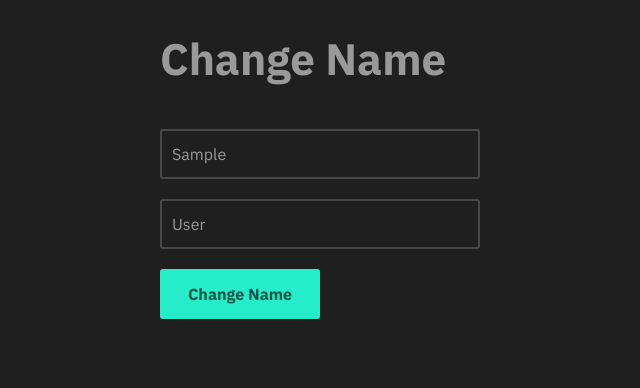
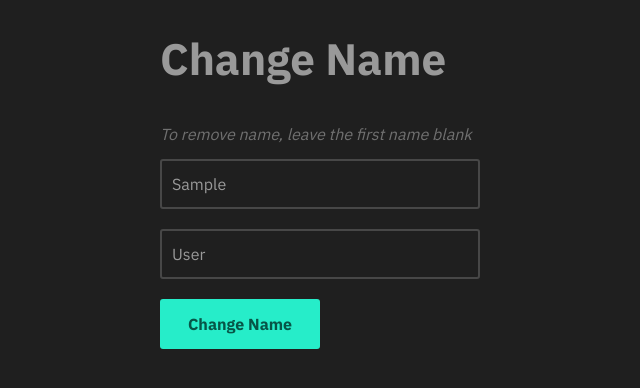
Before and after one commit to mlsgrnt/musr, a Django app: page /account/change-name in a window 1280 px wide. Shown: the part 142-530 px from the top of the page, without its empty margins (0-640 px from the left). Run offline with Django 3.2, Linux system fonts and the light colour scheme; the visitor is signed in with stand-in values (Sample User, id 1); some libraries are stand-ins or nearby versions.

Commit message:
Close #137

```diff
--- a/musr_project/musr/views.py
+++ b/musr_project/musr/views.py
@@ -271,9 +271,16 @@ def change_name(request):
             user.save()
 
             profile = Profile.objects.get(user=user)
-            messages.success(
-                request, "Name changed successfully! You are now " + str(profile) + "!"
-            )
+            if fname == "":
+                messages.success(
+                    request,
+                    "Name removed successfully! You are now " + str(profile) + "!",
+                )
+            else:
+                messages.success(
+                    request,
+                    "Name changed successfully! You are now " + str(profile) + "!",
+                )
 
     return render(request, "account/change_name.html")
 
--- a/musr_project/templates/account/change_name.html
+++ b/musr_project/templates/account/change_name.html
@@ -5,6 +5,7 @@
 {% block content %}
   <div class="maxWidth-3xl">
     <h1 class="textSize-xl">Change Name</h1>
+    <em class="c-grey-4">To remove name, leave the first name blank</em>
     <form id="changeName" method="post" action="{% url 'change_name' %}">
       {% csrf_token %}
       <input class="textInput" type="text" value="{{ user.first_name }}" placeholder="First Name"  name="firstName" id="firstName"  autocomplete="off"/>
```
